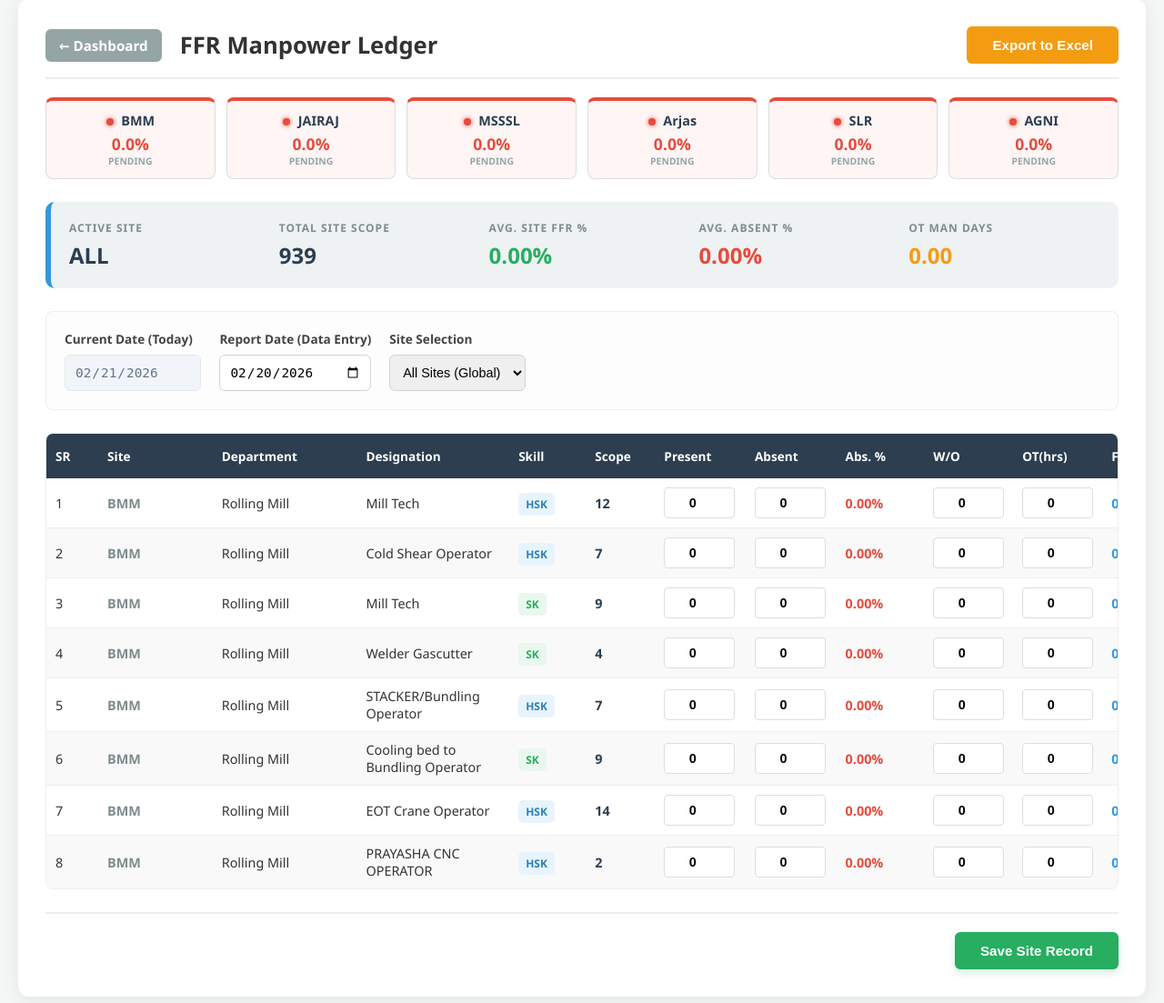
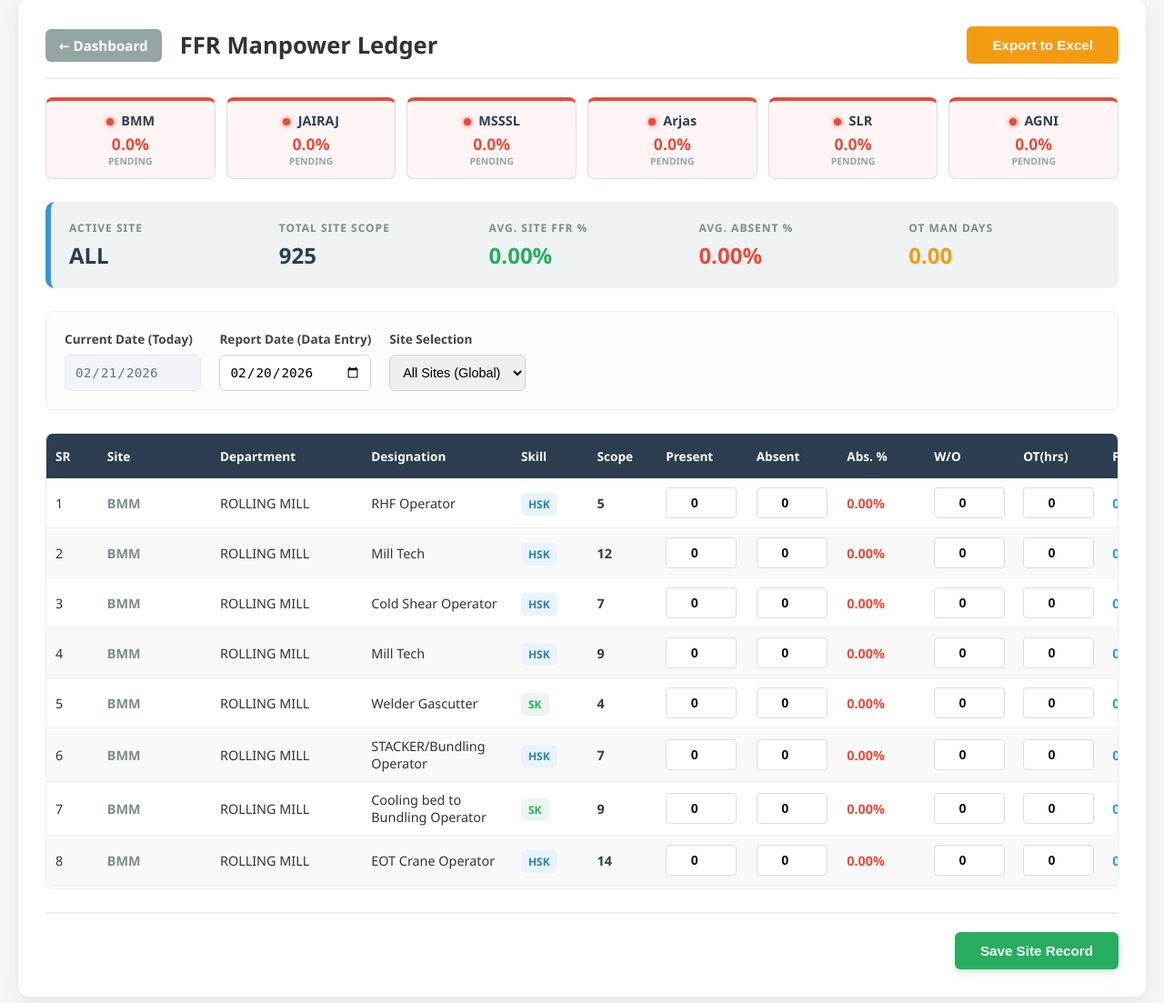
Before and after one commit to KapilArunesshSS/brighttechrms, a Django app: page /FFR/ in a window 1280 px wide. Shown: the part 21-1124 px from the top of the page at 91% size. Run offline with Django 5.2, Linux system fonts and the light colour scheme; the visitor is signed in with stand-in values (Sample User, id 1); data that the repository does not hold is empty; some libraries are stand-ins or nearby versions.

Commit message:
chnaged the ffr values

```diff
--- a/main/templates/ffr.html
+++ b/main/templates/ffr.html
@@ -185,41 +185,42 @@
     const sitesList = ["BMM", "JAIRAJ", "MSSSL", "Arjas", "SLR", "AGNI"];
 
     const masterData = [
-        {sr:1, site:"BMM", dept:"Rolling Mill", desig:"Mill Tech", skill:"HSK", scope:12},
-        {sr:2, site:"BMM", dept:"Rolling Mill", desig:"Cold Shear Operator", skill:"HSK", scope:7},
-        {sr:3, site:"BMM", dept:"Rolling Mill", desig:"Mill Tech", skill:"SK", scope:9},
-        {sr:4, site:"BMM", dept:"Rolling Mill", desig:"Welder Gascutter", skill:"SK", scope:4},
-        {sr:5, site:"BMM", dept:"Rolling Mill", desig:"STACKER/Bundling Operator", skill:"HSK", scope:7},
-        {sr:6, site:"BMM", dept:"Rolling Mill", desig:"Cooling bed to Bundling Operator", skill:"SK", scope:9},
-        {sr:7, site:"BMM", dept:"Rolling Mill", desig:"EOT Crane Operator", skill:"HSK", scope:14},
-        {sr:8, site:"BMM", dept:"Rolling Mill", desig:"PRAYASHA CNC OPERATOR", skill:"HSK", scope:2},
-        {sr:9, site:"BMM", dept:"Rolling Mill", desig:"LATHE-1(AUTO & SPARK CNC)", skill:"HSK", scope:2},
-        {sr:10, site:"BMM", dept:"Rolling Mill", desig:"LATHE-2", skill:"HSK", scope:2},
-        {sr:11, site:"BMM", dept:"Rolling Mill", desig:"CNC Notching", skill:"HSK", scope:1},
-        {sr:12, site:"BMM", dept:"Rolling Mill", desig:"CNC Branding", skill:"HSK", scope:2},
-        {sr:13, site:"BMM", dept:"Rolling Mill", desig:"CNC Branding (Drilling / surface grinding)", skill:"SK", scope:1},
-        {sr:14, site:"BMM", dept:"Rolling Mill", desig:"SHAPPER MC", skill:"SK", scope:1},
-        {sr:15, site:"BMM", dept:"Rolling Mill", desig:"MILLING MC", skill:"SK", scope:1},
-        {sr:16, site:"BMM", dept:"Rolling Mill", desig:"Fitter ROLL ASSY", skill:"HSK", scope:4},
-        {sr:17, site:"BMM", dept:"Rolling Mill", desig:"Fitter STAND ASSY", skill:"HSK", scope:4},
-        {sr:18, site:"BMM", dept:"Rolling Mill", desig:"Guide & STAND MAINT", skill:"HSK", scope:1},
-        {sr:19, site:"BMM", dept:"Rolling Mill", desig:"Guide & STAND MAINT", skill:"SSK", scope:2},
-        {sr:20, site:"BMM", dept:"Rolling Mill", desig:"ASS.FITTER ROLL ASSY", skill:"SSK", scope:4},
-        {sr:21, site:"BMM", dept:"Rolling Mill", desig:"ASS.FITTER M/C SHOP", skill:"SSK", scope:3},
-        {sr:22, site:"BMM", dept:"Rolling Mill", desig:"ASS.Fitter STAND ASSY", skill:"SSK", scope:2},
-        {sr:23, site:"BMM", dept:"Rolling Mill", desig:"FITTER-MILL & HANDLING", skill:"HSK", scope:10},
-        {sr:24, site:"BMM", dept:"Rolling Mill", desig:"WELDER MILL & HANDLING", skill:"HSK", scope:4},
-        {sr:25, site:"BMM", dept:"Rolling Mill", desig:"FITTER Water Complex & EOT", skill:"SK", scope:5},
-        {sr:26, site:"BMM", dept:"Rolling Mill", desig:"WELDER ASS.FITTER WATERCOMPLEX", skill:"SK", scope:3},
-        {sr:27, site:"BMM", dept:"Rolling Mill", desig:"E&I Technician - Mill & Handling Area", skill:"HSK", scope:14},
-        {sr:28, site:"BMM", dept:"Rolling Mill", desig:"E&I Technician - Water Complex & EOT", skill:"SK", scope:3},
-        {sr:29, site:"BMM", dept:"Rolling Mill", desig:"QC & Despatch", skill:"SK", scope:3},
-        {sr:30, site:"BMM", dept:"UTILITY", desig:"Pump Operator", skill:"SSK", scope:6},
-        {sr:31, site:"BMM", dept:"UTILITY", desig:"Operator cum Maint Mechanical Technician", skill:"SK", scope:6},
-        {sr:32, site:"BMM", dept:"UTILITY", desig:"Electrical Technician", skill:"SK", scope:1},
-        {sr:33, site:"BMM", dept:"CNC Supply", desig:"CNC Notching", skill:"HSK", scope:10},
-        {sr:34, site:"BMM", dept:"CNC Supply", desig:"CNC Branding", skill:"HSK", scope:4},
-        {sr:35, site:"BMM", dept:"Rolling Mill", desig:"RHF Operator", skill:"HSk", scope:5},
+        {sr:1, site:"BMM", dept:"ROLLING MILL", desig:"RHF Operator", skill:"HSK", scope:5},
+        {sr:2, site:"BMM", dept:"ROLLING MILL", desig:"Mill Tech", skill:"HSK", scope:12},
+        {sr:3, site:"BMM", dept:"ROLLING MILL", desig:"Cold Shear Operator", skill:"HSK", scope:7},
+        {sr:4, site:"BMM", dept:"ROLLING MILL", desig:"Mill Tech", skill:"HSK", scope:9},
+        {sr:5, site:"BMM", dept:"ROLLING MILL", desig:"Welder Gascutter", skill:"SK", scope:4},
+        {sr:6, site:"BMM", dept:"ROLLING MILL", desig:"STACKER/Bundling Operator", skill:"HSK", scope:7},
+        {sr:7, site:"BMM", dept:"ROLLING MILL", desig:"Cooling bed to Bundling Operator", skill:"SK", scope:9},
+        {sr:8, site:"BMM", dept:"ROLLING MILL", desig:"EOT Crane Operator", skill:"HSK", scope:14},
+        {sr:9, site:"BMM", dept:"ROLLING MILL", desig:"PRAYASHA CNC OPERATOR", skill:"HSK", scope:2},
+        {sr:10, site:"BMM", dept:"ROLLING MILL", desig:"LATHE-1(AUTO & SPARK CNC)", skill:"HSK", scope:2},
+        {sr:11, site:"BMM", dept:"ROLLING MILL", desig:"LATHE-2", skill:"HSK", scope:2},
+        {sr:12, site:"BMM", dept:"ROLLING MILL", desig:"CNC Notching", skill:"HSK", scope:1},
+        {sr:13, site:"BMM", dept:"ROLLING MILL", desig:"CNC Branding", skill:"HSK", scope:2},
+        {sr:14, site:"BMM", dept:"ROLLING MILL", desig:"CNC Branding (HSK)", skill:"HSK", scope:1},
+        {sr:15, site:"BMM", dept:"ROLLING MILL", desig:"SHAPPER MC", skill:"SK", scope:1},
+        {sr:16, site:"BMM", dept:"ROLLING MILL", desig:"MILLING MC", skill:"SK", scope:1},
+        {sr:17, site:"BMM", dept:"ROLLING MILL", desig:"Fitter ROLL ASSY", skill:"HSK", scope:4},
+        {sr:18, site:"BMM", dept:"ROLLING MILL", desig:"Fitter STAND ASSY", skill:"HSK", scope:4},
+        {sr:19, site:"BMM", dept:"ROLLING MILL", desig:"Guide & STAND MAINT (1)", skill:"HSK", scope:1},
+        {sr:20, site:"BMM", dept:"ROLLING MILL", desig:"Guide & STAND MAINT (2)", skill:"HSK", scope:2},
+        {sr:21, site:"BMM", dept:"ROLLING MILL", desig:"ASS.FITTER ROLL ASSY", skill:"SSK", scope:4},
+        {sr:22, site:"BMM", dept:"ROLLING MILL", desig:"ASS.FITTER M/C SHOP", skill:"SSK", scope:3},
+        {sr:23, site:"BMM", dept:"ROLLING MILL", desig:"ASS.Fitter STAND ASSY", skill:"SSK", scope:2},
+        {sr:24, site:"BMM", dept:"ROLLING MILL", desig:"FITTER-MILL & HANDLING", skill:"HSK", scope:10},
+        {sr:25, site:"BMM", dept:"ROLLING MILL", desig:"WELDER MILL & HANDLING", skill:"HSK", scope:4},
+        {sr:26, site:"BMM", dept:"ROLLING MILL", desig:"FITTER Water Complex & EOT", skill:"SK", scope:5},
+        {sr:27, site:"BMM", dept:"ROLLING MILL", desig:"WELDER ASS.FITTER WATERCOMPLEX", skill:"SK", scope:3},
+        {sr:28, site:"BMM", dept:"ROLLING MILL", desig:"SR.Electrician", skill:"HSK", scope:14},
+        {sr:29, site:"BMM", dept:"ROLLING MILL", desig:"Electrician", skill:"SK", scope:3},
+        {sr:30, site:"BMM", dept:"ROLLING MILL", desig:"QC & Despatch", skill:"SSK", scope:3},
+        {sr:31, site:"BMM", dept:"UTILITY", desig:"Pump Operator", skill:"SSK", scope:6},
+        {sr:32, site:"BMM", dept:"UTILITY", desig:"Operator cum Maint Mechanical Tech", skill:"SK", scope:6},
+        {sr:33, site:"BMM", dept:"UTILITY", desig:"Electrical Technician (UTILITY)", skill:"SK", scope:1},
+        {sr:34, site:"BMM", dept:"CNC SUPPLY", desig:"CNC Notching (JBC)", skill:"HSK", scope:10},
+        {sr:35, site:"BMM", dept:"CNC SUPPLY", desig:"CNC Branding (JBC)", skill:"HSK", scope:4},
+
         {sr:36, site:"JAIRAJ", dept:"Rolling Mill", desig:"Shift Technicians - Electrician", skill:"SK", scope:5},
         {sr:37, site:"JAIRAJ", dept:"Rolling Mill", desig:"PULPIT Operator", skill:"SK", scope:3},
         {sr:38, site:"JAIRAJ", dept:"Rolling Mill", desig:"SHIFT Technicians / Fitters", skill:"SK", scope:9},
@@ -245,30 +246,30 @@
         {sr:58, site:"JAIRAJ", dept:"UTILITY", desig:"Electricians - Cranes, Compressors, Pumphouse", skill:"SK", scope:2},
         {sr:59, site:"JAIRAJ", dept:"UTILITY", desig:"Technician (Pump Maintenance)", skill:"SK", scope:2},
         {sr:60, site:"JAIRAJ", dept:"UTILITY", desig:"Technician (Crane Maintenance)", skill:"SK", scope:2},
-        {sr:61, site:"MSSSL", dept:"BBU", desig:"Bar to Bar (Drawing)", skill:"HSK", scope:5},
-        {sr:62, site:"MSSSL", dept:"BBU", desig:"Bar to Bar Peeling + Reeling Operator", skill:"HSK", scope:7},
-        {sr:63, site:"MSSSL", dept:"BBU", desig:"Centreless Grinder Operator", skill:"HSK", scope:27},
-        {sr:64, site:"MSSSL", dept:"BBU", desig:"Coil to Bar Draw Bench", skill:"HSK", scope:10},
-        {sr:65, site:"MSSSL", dept:"BBU", desig:"Cutting Operator - Circular Saw", skill:"HSK", scope:11},
-        {sr:66, site:"MSSSL", dept:"BBU", desig:"Straightening + Chamfering Operator", skill:"HSK", scope:4},
-        {sr:67, site:"MSSSL", dept:"BBU", desig:"Straightening/Reeling Operator", skill:"HSK", scope:8},
-        {sr:68, site:"MSSSL", dept:"BBU", desig:"Tool Room", skill:"HSK", scope:4},
-        {sr:69, site:"MSSSL", dept:"BBU", desig:"Polishing Operator", skill:"HSK", scope:3},
-        {sr:70, site:"MSSSL", dept:"BBU", desig:"Straightening + Profile Str. Operator", skill:"HSK", scope:4},
-        {sr:71, site:"MSSSL", dept:"BBU", desig:"Shot Blasting + Pointing Operator", skill:"HSK", scope:13},
+
+        {sr:61, site:"MSSSL", dept:"BBD", desig:"Bar to Bar Peeling", skill:"HSK", scope:7},
+        {sr:62, site:"MSSSL", dept:"BBD", desig:"RM Unloading + Pointing + Shot Blasting", skill:"SSK", scope:14},
+        {sr:63, site:"MSSSL", dept:"BBD", desig:"Centreless Grinding Operator", skill:"HSK", scope:24},
+        {sr:64, site:"MSSSL", dept:"BBD", desig:"Straightener/Reeling M/C", skill:"SK", scope:13},
+        {sr:65, site:"MSSSL", dept:"BBD", desig:"Cutting Operator - Circular Saw", skill:"SK", scope:12},
+        {sr:66, site:"MSSSL", dept:"BBD", desig:"Bar to Bar (Drawing)", skill:"HSK", scope:4},
+        {sr:67, site:"MSSSL", dept:"BBD", desig:"Straightening + Chamfering Operator", skill:"SSK", scope:2},
+        {sr:68, site:"MSSSL", dept:"BBD", desig:"Polishing Operator", skill:"SK", scope:3},
+        {sr:69, site:"MSSSL", dept:"BBD", desig:"Coil to Bar Draw Bench", skill:"HSK", scope:9},
+        {sr:70, site:"MSSSL", dept:"BBD/CFD/PICKLING", desig:"Tool Room", skill:"SK", scope:2},
+        {sr:71, site:"MSSSL", dept:"BBD", desig:"Crane Operator", skill:"SK", scope:6},
         {sr:72, site:"MSSSL", dept:"CFD", desig:"Coil to Coil Drawing Operator", skill:"HSK", scope:11},
-        {sr:73, site:"MSSSL", dept:"CFD", desig:"Coil to Coil Drawing shifting/packing", skill:"HSK", scope:9},
-        {sr:74, site:"MSSSL", dept:"CFD", desig:"RM Unloading + Pickling & Phosphating", skill:"HSK", scope:10},
-        {sr:75, site:"MSSSL", dept:"CFD", desig:"Swaging / Pointing Operator", skill:"HSK", scope:7},
-        {sr:76, site:"MSSSL", dept:"CFD", desig:"Compactor + Upender Operator", skill:"HSK", scope:8},
-        {sr:77, site:"MSSSL", dept:"Maintenance", desig:"Electrical-Maintenance Supervisors", skill:"HSK", scope:10},
-        {sr:78, site:"MSSSL", dept:"Maintenance", desig:"Mechanical-Maintenance Supervisor", skill:"HSK", scope:11},
-        {sr:79, site:"MSSSL", dept:"TSD", desig:"ECT Helper Load/Unload/Salvage", skill:"SSK", scope:4},
-        {sr:80, site:"MSSSL", dept:"TSD", desig:"Sample preparation / Testing", skill:"SSK", scope:6},
-        {sr:81, site:"MSSSL", dept:"TSD", desig:"UST Helper Load/Unload/Salvage", skill:"SSK", scope:4},
-        {sr:82, site:"MSSSL", dept:"HT", desig:"STC Furnace", skill:"HSK", scope:11},
-        {sr:83, site:"MSSSL", dept:"HT", desig:"Bar hardening & Tempering Furnace", skill:"HSK", scope:1},
-        {sr:84, site:"MSSSL", dept:"BBU", desig:"Helpers Assistant", skill:"USK", scope:10},
+        {sr:73, site:"MSSSL", dept:"CFD", desig:"Compactor + Upender Operator", skill:"SSK", scope:7},
+        {sr:74, site:"MSSSL", dept:"CFD", desig:"SAPP", skill:"SSK", scope:7},
+        {sr:75, site:"MSSSL", dept:"CFD", desig:"Swaging / Pointing Operator", skill:"SK", scope:7},
+        {sr:76, site:"MSSSL", dept:"PICKLING", desig:"RM Unloading + Pickling & Phospating", skill:"HSK", scope:10},
+        {sr:77, site:"MSSSL", dept:"TSD", desig:"ECT Helper Load/Unload/Salvage", skill:"SSK", scope:4},
+        {sr:78, site:"MSSSL", dept:"TSD", desig:"UST Helper Load/Unload/Salvage", skill:"SSK", scope:4},
+        {sr:79, site:"MSSSL", dept:"TSD", desig:"Sample Preparation/Testing", skill:"SSK", scope:6},
+        {sr:80, site:"MSSSL", dept:"HEAT TREATMENT", desig:"STC Furnace", skill:"SK", scope:11},
+        {sr:81, site:"MSSSL", dept:"ELECTRICAL", desig:"Electrical-Maintainance Supervisors", skill:"HSK", scope:10},
+        {sr:82, site:"MSSSL", dept:"MECHANICAL", desig:"Mechanical-Maintainance Supervisor", skill:"HSK", scope:11},
+
         {sr:85, site:"Arjas", dept:"Rolling Mill", desig:"Welder cum gas cutter", skill:"SK", scope:3},
         {sr:86, site:"Arjas", dept:"Rolling Mill", desig:"Bar Aligner", skill:"SSK", scope:3},
         {sr:87, site:"Arjas", dept:"Rolling Mill", desig:"Bundling M/c Operator", skill:"SSK", scope:6},
@@ -292,6 +293,7 @@
         {sr:105, site:"Arjas", dept:"Heat Treatment", desig:"Grinder", skill:"SSK", scope:2},
         {sr:106, site:"Arjas", dept:"Heat Treatment", desig:"Helper", skill:"USK", scope:4},
         {sr:107, site:"Arjas", dept:"Packaging", desig:"Helper", skill:"USK", scope:3},
+
         {sr:108, site:"SLR", dept:"Rolling Mill", desig:"Mill Fitter", skill:"HSK", scope:9},
         {sr:109, site:"SLR", dept:"Rolling Mill", desig:"Roill Shop Fitter", skill:"HSK", scope:6},
         {sr:110, site:"SLR", dept:"Rolling Mill", desig:"Guide Fitter", skill:"HSK", scope:2},
@@ -300,6 +302,7 @@
         {sr:113, site:"SLR", dept:"Rolling Mill", desig:"B H Operator", skill:"SSK", scope:30},
         {sr:114, site:"SLR", dept:"Rolling Mill", desig:"Mill Assistant Fitter", skill:"SSK", scope:3},
         {sr:115, site:"SLR", dept:"Rolling Mill", desig:"Office Boy", skill:"USK", scope:1},
+
         {sr:116, site:"AGNI", dept:"Furnace", desig:"Melter", skill:"HSK", scope:6},
         {sr:117, site:"AGNI", dept:"CCM", desig:"Shift Incharge", skill:"HSK", scope:5},
         {sr:118, site:"AGNI", dept:"CCM", desig:"Mould Operator", skill:"SK", scope:12},
@@ -346,7 +349,7 @@
         {sr:159, site:"AGNI", dept:"IF - UNIT-IV", desig:"Patching Helper", skill:"USK", scope:4},
         {sr:160, site:"AGNI", dept:"QC", desig:"Lab Assistant - Helper", skill:"USK", scope:2},
         {sr:161, site:"AGNI", dept:"STAFF - SUPPLY", desig:"SITE INCHARGE", skill:"HSK", scope:1},
-        {sr:162, site:"AGNI", dept:"STAFF - SUPPLY", desig:"ADMIN", skill:"HSK", scope:1}
+        {sr:162, site:"AGNI", dept:"STAFF - SUPPLY", desig:"ADMIN", skill:"SK", scope:1}
     ];
 
     const dbEntries = [
```
